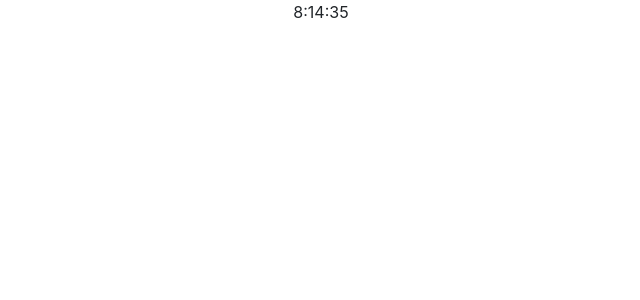
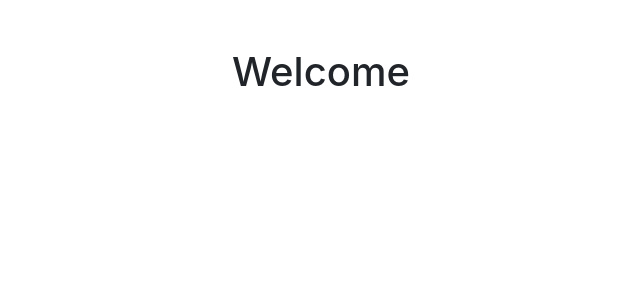
Before and after one commit to misakikondo/first-react-app, a React (Create React App) app: page / in a window 1280 px wide. Shown: the top 300 px of the page, without its empty margins (319-959 px from the left). Built offline with nearby package versions, Linux system fonts and the light colour scheme.

Commit message:
ルートの基本設定

```diff
--- a/src/App.js
+++ b/src/App.js
@@ -1,47 +1,34 @@
-import React from 'react';
-import './App.css';
+import React, { Component } from 'react'
+//これを書くことで、reactの外部のライブラリからリアクトを引っ張ってくる
+import { BrowserRouter, Route, Link } from 'react-router-dom'
 
-function App() {
-  return(
-    <div className="container text-center">
-      <Clock />
+const App = () => (
+  <BrowserRouter>
+  <div>
+    <Route exact path="/" component={Home}/>
+    <Route path="/about" component={About}/>
+    </div>
+    </BrowserRouter>
+)
+//ルーティングをしていきますよと宣言
+//スラッシュはHomeページ
+
+const Home = () => {
+  //Homeページの中身
+  return (
+    <div class="container text-center mt-5">
+      <h1>Welcome</h1>
     </div>
   )
 }
 
-class Clock extends React.Component {
-  constructor(props){
-  // Clockが定義された時に呼びだされる
-    super(props);
-    // superクラスでコンポーネントを初期化
-    this.now = new Date();
-    // プロパティーに今の時刻を入れていきます
-
-    this.state = {
-    // stateに入れたものはreactが監視しているもの
-      time: `${this.now.getHours()}:${this.now.getMinutes()}:${this.now.getSeconds()}`
-    // 今の時刻
-    }
-
-    this.refresh = this.refresh.bind(this);
-    // stateを使うためにはconstructorの中にこの記述が必要
-  }
-
-  refresh(){
-    // クリックが押された時に起こる変化が以下
-    this.now = new Date();
-    // 今の時刻を取得している
-
-    this.setState((state) => ({
-      time: `${this.now.getHours()}:${this.now.getMinutes()}:${this.now.getSeconds()}`
-    // 画面に変化を起こしたい時にsetStateを使い、勝手に書き換えてくれる
-    }));
-  }
-
-  render(){
-    return <p onClick={this.refresh}>{this.state.time}</p>
-    // jsx内にイベントを定義、refreshを割り当てる（もう一度今の時刻を表示する）
-  }
+const About = () => {
+  //Aboutページの中身
+  return (
+    <div class="container text-center mt-5">
+      <h1>About</h1>
+    </div>
+  )
 }
 
-export default App;
+export default App
```
